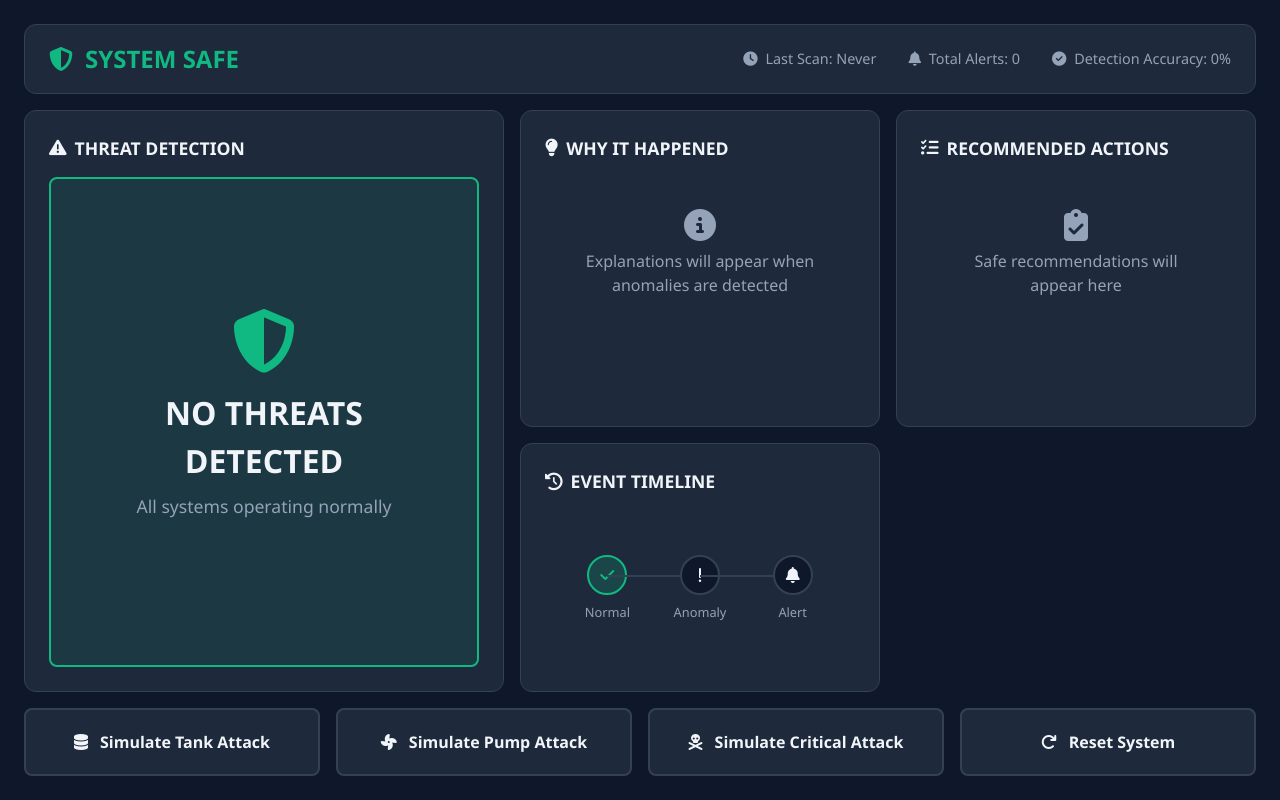
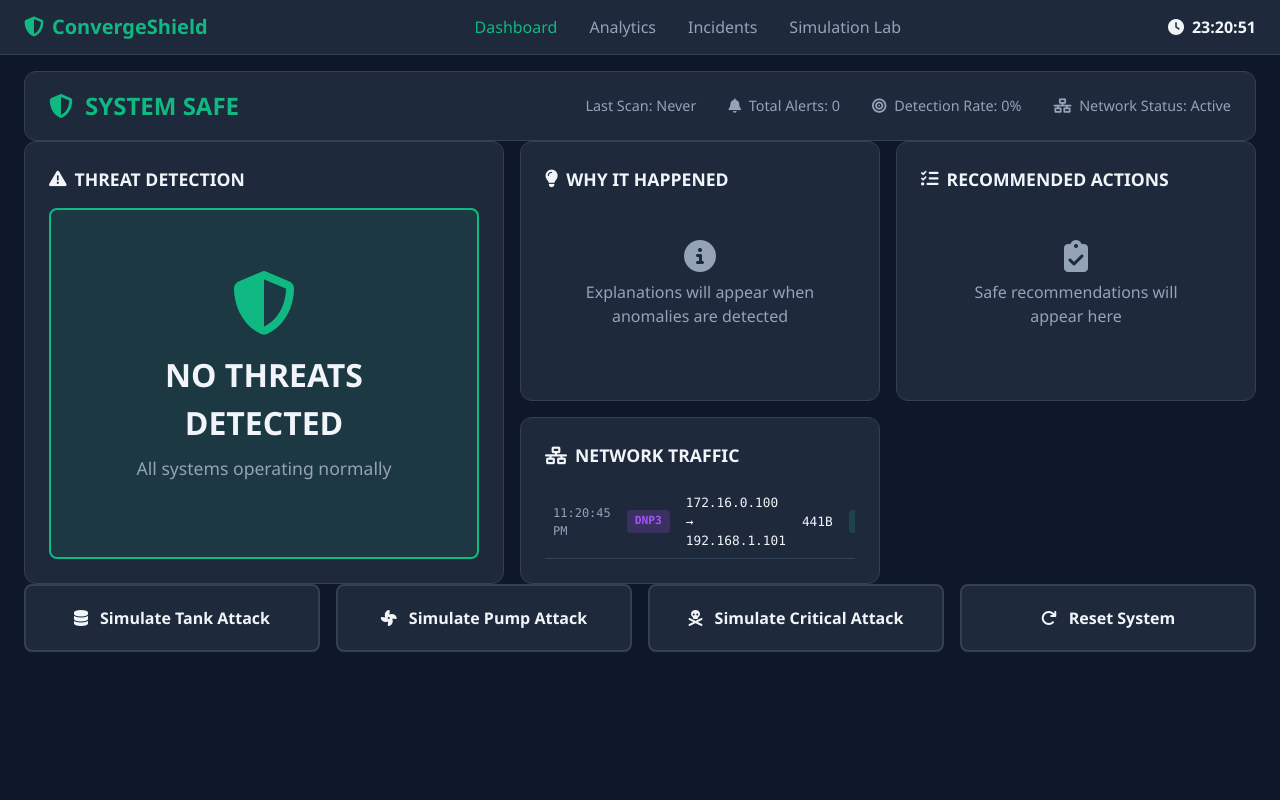
Before and after one commit to MahathiVarikuti/ConvergeShield, a Flask app: page / in a window 1280 px wide. Run offline with Flask 3, Linux system fonts and the light colour scheme.

Commit message:
Changes in dashboard

```diff
--- a/app/templates/dashboard_clean.html
+++ b/app/templates/dashboard_clean.html
@@ -33,8 +33,58 @@
             height: 100vh;
             display: flex;
             flex-direction: column;
-            padding: 1.5rem;
             gap: 1rem;
+        }
+
+        /* Navigation Bar */
+        .nav-bar {
+            background: var(--bg-panel);
+            border-bottom: 1px solid var(--border);
+            padding: 0.75rem 1.5rem;
+            display: flex;
+            justify-content: space-between;
+            align-items: center;
+        }
+
+        .nav-brand {
+            font-size: 1.25rem;
+            font-weight: 700;
+            color: var(--green);
+            display: flex;
+            align-items: center;
+            gap: 0.5rem;
+        }
+
+        .nav-links {
+            display: flex;
+            gap: 2rem;
+        }
+
+        .nav-link {
+            color: var(--text-secondary);
+            text-decoration: none;
+            font-weight: 500;
+            transition: color 0.2s;
+        }
+
+        .nav-link:hover, .nav-link.active {
+            color: var(--green);
+        }
+
+        .live-time {
+            font-size: 1rem;
+            font-weight: 600;
+            color: var(--text-primary);
+            display: flex;
+            align-items: center;
+            gap: 0.5rem;
+        }
+
+        /* Main Content */
+        .main-content {
+            flex: 1;
+            padding: 0 1.5rem 1.5rem;
+            overflow: hidden;
         }
 
         /* Status Bar */
@@ -244,59 +294,58 @@
             cursor: not-allowed;
         }
 
-        /* Timeline */
-        .timeline {
-            display: flex;
-            align-items: center;
-            justify-content: space-around;
-            padding: 1rem;
-            flex: 1;
+        /* Network Traffic Panel */
+        .traffic-panel {
+            max-height: 300px;
         }
 
-        .timeline-step {
-            text-align: center;
+        .traffic-list {
             flex: 1;
-            position: relative;
+            overflow-y: auto;
+            font-family: 'Consolas', monospace;
         }
 
-        .timeline-step:not(:last-child)::after {
-            content: '';
-            position: absolute;
-            top: 20px;
-            right: -50%;
-            width: 100%;
-            height: 2px;
-            background: var(--border);
+        .traffic-entry {
+            padding: 0.5rem;
+            border-bottom: 1px solid var(--border);
+            font-size: 0.8rem;
+            display: grid;
+            grid-template-columns: auto auto 1fr auto auto;
+            gap: 1rem;
+            align-items: center;
         }
 
-        .timeline-icon {
-            width: 40px;
-            height: 40px;
-            border-radius: 50%;
-            background: var(--bg-dark);
-            border: 2px solid var(--border);
-            display: inline-flex;
-            align-items: center;
-            justify-content: center;
-            margin-bottom: 0.5rem;
+        .traffic-entry:hover {
+            background: rgba(59, 130, 246, 0.1);
         }
 
-        .timeline-step.active .timeline-icon {
-            border-color: var(--green);
-            background: rgba(16, 185, 129, 0.2);
-            color: var(--green);
+        .traffic-timestamp {
+            color: var(--text-secondary);
+            font-size: 0.75rem;
         }
 
-        .timeline-step.alert .timeline-icon {
-            border-color: var(--red);
-            background: rgba(239, 68, 68, 0.2);
-            color: var(--red);
+        .traffic-protocol {
+            padding: 0.2rem 0.5rem;
+            border-radius: 4px;
+            font-size: 0.7rem;
+            font-weight: 600;
         }
 
-        .timeline-label {
-            font-size: 0.8rem;
-            color: var(--text-secondary);
+        .protocol-tcp { background: rgba(34, 197, 94, 0.2); color: #22c55e; }
+        .protocol-udp { background: rgba(59, 130, 246, 0.2); color: #3b82f6; }
+        .protocol-modbus { background: rgba(245, 158, 11, 0.2); color: #f59e0b; }
+        .protocol-dnp3 { background: rgba(168, 85, 247, 0.2); color: #a855f7; }
+
+        .traffic-status {
+            padding: 0.2rem 0.5rem;
+            border-radius: 4px;
+            font-size: 0.7rem;
+            font-weight: 600;
         }
+
+        .status-normal { background: rgba(16, 185, 129, 0.2); color: var(--green); }
+        .status-suspicious { background: rgba(245, 158, 11, 0.2); color: var(--orange); }
+        .status-malicious { background: rgba(239, 68, 68, 0.2); color: var(--red); }
 
         /* Scrollbar */
         ::-webkit-scrollbar {
@@ -315,6 +364,26 @@
 </head>
 <body>
     <div class="dashboard-container">
+        <!-- Navigation Bar -->
+        <div class="nav-bar">
+            <div class="nav-brand">
+                <i class="fas fa-shield-alt"></i>
+                ConvergeShield
+            </div>
+            <div class="nav-links">
+                <a href="/" class="nav-link active">Dashboard</a>
+                <a href="/analytics" class="nav-link">Analytics</a>
+                <a href="/incidents" class="nav-link">Incidents</a>
+                <a href="/simulate" class="nav-link">Simulation Lab</a>
+            </div>
+            <div class="live-time">
+                <i class="fas fa-clock"></i>
+                <span id="liveTime">--:--:--</span>
+            </div>
+        </div>
+
+        <!-- Main Content -->
+        <div class="main-content">
             <!-- Status Bar -->
             <div class="status-bar">
                 <div class="system-status status-safe" id="systemStatus">
@@ -323,7 +392,7 @@
                 </div>
                 <div class="status-info">
                     <div>
-                    <i class="fas fa-clock me-1"></i>
+                        <i class="fas fa-scan me-1"></i>
                         Last Scan: <span id="lastScan">Never</span>
                     </div>
                     <div>
@@ -331,8 +400,12 @@
                         Total Alerts: <span id="totalAlerts">0</span>
                     </div>
                     <div>
-                    <i class="fas fa-check-circle me-1"></i>
-                    Detection Accuracy: <span id="accuracy">0%</span>
+                        <i class="fas fa-bullseye me-1"></i>
+                        Detection Rate: <span id="accuracy">0%</span>
+                    </div>
+                    <div>
+                        <i class="fas fa-network-wired me-1"></i>
+                        Network Status: <span id="networkStatus">Active</span>
                     </div>
                 </div>
             </div>
@@ -381,24 +454,16 @@
                     </div>
                 </div>
 
-            <!-- Timeline -->
-            <div class="panel">
+                <!-- Network Traffic Panel (Replaces Timeline) -->
+                <div class="panel traffic-panel">
                     <div class="panel-title">
-                    <i class="fas fa-history"></i>
-                    EVENT TIMELINE
+                        <i class="fas fa-network-wired"></i>
+                        NETWORK TRAFFIC
                     </div>
-                <div class="timeline">
-                    <div class="timeline-step active" id="timelineNormal">
-                        <div class="timeline-icon"><i class="fas fa-check"></i></div>
-                        <div class="timeline-label">Normal</div>
-                    </div>
-                    <div class="timeline-step" id="timelineAnomaly">
-                        <div class="timeline-icon"><i class="fas fa-exclamation"></i></div>
-                        <div class="timeline-label">Anomaly</div>
-                    </div>
-                    <div class="timeline-step" id="timelineAlert">
-                        <div class="timeline-icon"><i class="fas fa-bell"></i></div>
-                        <div class="timeline-label">Alert</div>
+                    <div class="traffic-list" id="trafficList">
+                        <div style="text-align: center; color: var(--text-secondary); padding: 2rem;">
+                            <i class="fas fa-ethernet fa-2x mb-2"></i>
+                            <p>Network traffic monitoring...</p>
                         </div>
                     </div>
                 </div>
@@ -424,11 +489,68 @@
                 </button>
             </div>
         </div>
+    </div>
 
     <script>
         let totalAlerts = 0;
         let detectedCount = 0;
         let totalScans = 0;
+        let trafficInterval;
+        let trafficPackets = [];
+
+        // Initialize dashboard
+        function initDashboard() {
+            updateLiveTime();
+            setInterval(updateLiveTime, 1000);
+            startNetworkTrafficSimulation();
+        }
+
+        // Update live time
+        function updateLiveTime() {
+            const now = new Date();
+            const timeString = now.toLocaleTimeString('en-US', { hour12: false });
+            document.getElementById('liveTime').textContent = timeString;
+        }
+
+        // Network traffic simulation
+        function startNetworkTrafficSimulation() {
+            generateTrafficPackets();
+            setInterval(generateTrafficPackets, 2000); // Add new packets every 2 seconds
+        }
+
+        function generateTrafficPackets() {
+            const protocols = ['TCP', 'UDP', 'Modbus', 'DNP3'];
+            const sources = ['192.168.1.10', '192.168.1.15', '10.0.1.5', '172.16.0.100'];
+            const destinations = ['192.168.1.100', '192.168.1.101', '192.168.1.102'];
+
+            const packet = {
+                timestamp: new Date().toLocaleTimeString(),
+                protocol: protocols[Math.floor(Math.random() * protocols.length)],
+                source: sources[Math.floor(Math.random() * sources.length)],
+                destination: destinations[Math.floor(Math.random() * destinations.length)],
+                size: Math.floor(Math.random() * 1500) + 64,
+                status: 'normal'
+            };
+
+            trafficPackets.unshift(packet);
+            if (trafficPackets.length > 20) trafficPackets.pop();
+            updateTrafficDisplay();
+        }
+
+        function updateTrafficDisplay() {
+            const trafficList = document.getElementById('trafficList');
+            if (trafficPackets.length === 0) return;
+
+            trafficList.innerHTML = trafficPackets.map(packet => `
+                <div class="traffic-entry">
+                    <span class="traffic-timestamp">${packet.timestamp}</span>
+                    <span class="traffic-protocol protocol-${packet.protocol.toLowerCase()}">${packet.protocol}</span>
+                    <span>${packet.source} → ${packet.destination}</span>
+                    <span>${packet.size}B</span>
+                    <span class="traffic-status status-${packet.status}">${packet.status}</span>
+                </div>
+            `).join('');
+        }
 
         // Simulate different attack types
         async function simulateAttack(type) {
@@ -534,10 +656,8 @@
                 </div>
             `;
 
-            // Update timeline
-            document.getElementById('timelineNormal').className = 'timeline-step';
-            document.getElementById('timelineAnomaly').className = 'timeline-step active';
-            document.getElementById('timelineAlert').className = 'timeline-step alert';
+            // Generate malicious traffic during attacks
+            generateMaliciousTraffic(attack_info.attack_pattern);
         }
 
         function showSafe() {
@@ -551,10 +671,21 @@
                 <div class="alert-title">NO THREATS DETECTED</div>
                 <div class="alert-subtitle">All systems operating normally</div>
             `;
+        }
 
-            document.getElementById('timelineNormal').className = 'timeline-step active';
-            document.getElementById('timelineAnomaly').className = 'timeline-step';
-            document.getElementById('timelineAlert').className = 'timeline-step';
+        function generateMaliciousTraffic(attackPattern) {
+            // Add suspicious traffic entries during attacks
+            const maliciousPacket = {
+                timestamp: new Date().toLocaleTimeString(),
+                protocol: 'Modbus',
+                source: '10.0.1.99', // Unknown source
+                destination: '192.168.1.100',
+                size: Math.floor(Math.random() * 500) + 1024,
+                status: 'suspicious'
+            };
+
+            trafficPackets.unshift(maliciousPacket);
+            updateTrafficDisplay();
         }
 
         function reset() {
@@ -571,6 +702,10 @@
                     <p>Safe recommendations will appear here</p>
                 </div>
             `;
+
+            // Clear suspicious traffic
+            trafficPackets = trafficPackets.filter(p => p.status === 'normal');
+            updateTrafficDisplay();
         }
 
         function updateStats() {
@@ -580,6 +715,9 @@
                 ? Math.round((detectedCount / totalScans) * 100) + '%'
                 : '0%';
         }
+
+        // Initialize dashboard when page loads
+        document.addEventListener('DOMContentLoaded', initDashboard);
     </script>
 </body>
 </html>
```
Also changed, not shown: app/models/safe_recommender.py (+157 -18 lines), test_enhanced_system.py (added, +48 -0 lines), files/image.png (added). Lines whose indentation alone changed are shown as unchanged.
